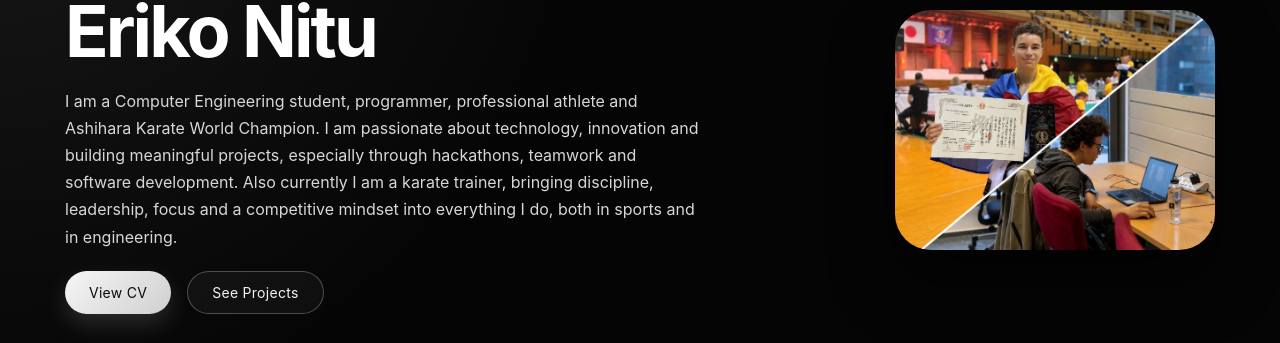
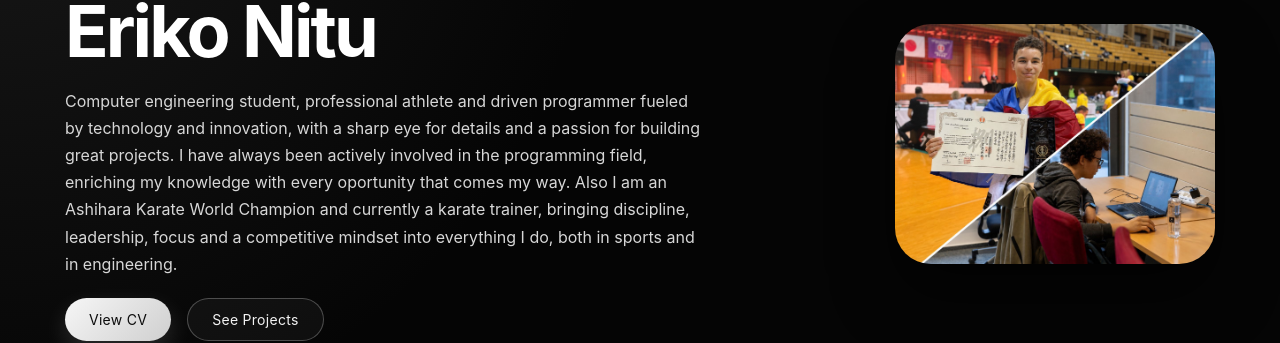
Before and after one commit to ErikoNitu/personal_website, a React (Vite) app: page / in a window 1280 px wide. Shown: the part 149-492 px from the top of the page. Built offline with nearby package versions, Linux system fonts and the light colour scheme; no server answers.

Commit message:
changed my description

```diff
--- a/src/components/Description.tsx
+++ b/src/components/Description.tsx
@@ -8,11 +8,11 @@ function Description() {
         <h1>Eriko Nitu</h1>
 
         <p>
-          I am a Computer Engineering student, programmer, professional athlete and
-          Ashihara Karate World Champion. I am passionate about technology, innovation
-          and building meaningful projects, especially through hackathons, teamwork and
-          software development. Also currently I am a karate trainer, bringing discipline,
-          leadership, focus and a competitive mindset into everything I do, both in sports
+          Computer engineering student, professional athlete and driven programmer fueled by
+          technology and innovation, with a sharp eye for details and a passion for building great projects.
+          I have always been actively involved in the programming field, enriching my knowledge with every
+          oportunity that comes my way. Also I am an Ashihara Karate World Champion and currently a karate trainer,
+          bringing discipline, leadership, focus and a competitive mindset into everything I do, both in sports
           and in engineering.
         </p>
 
```
